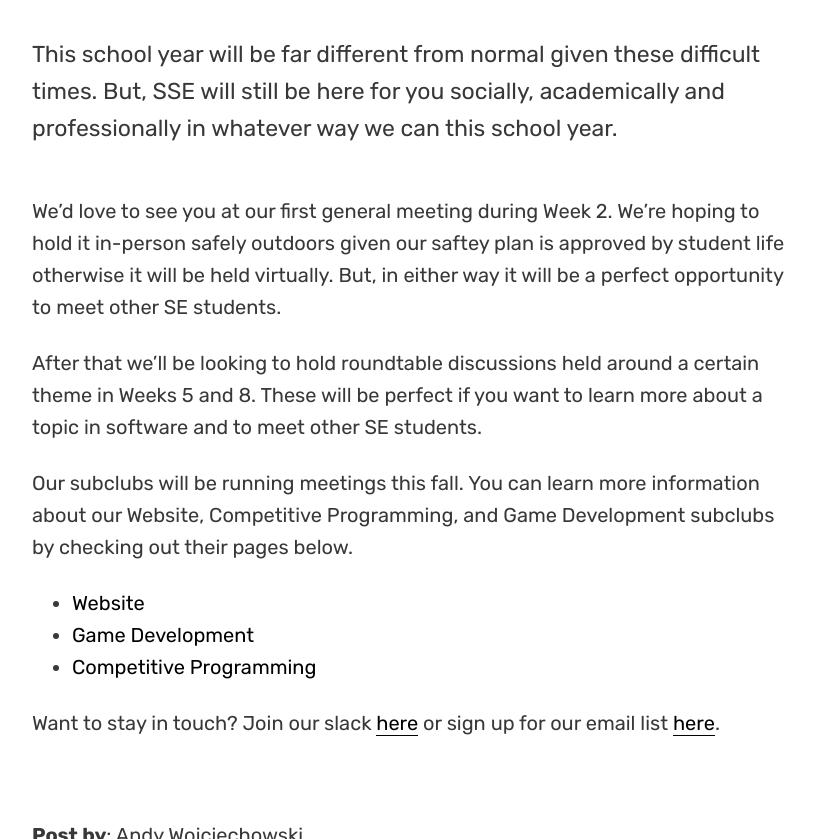
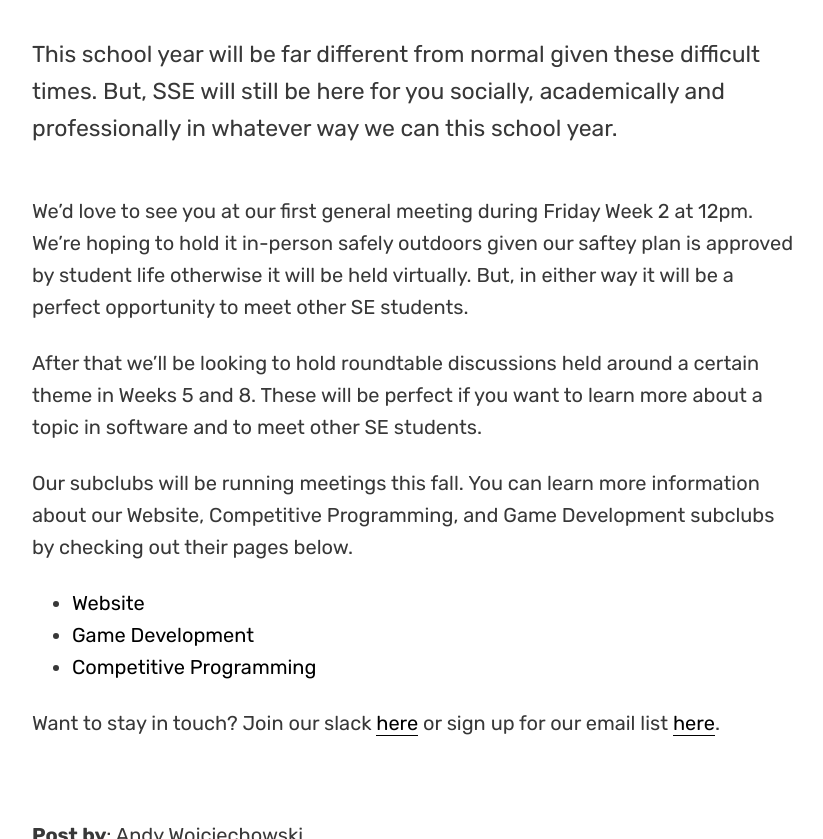
Before and after one commit to msoe-sse/msoe-sse.github.io, a Jekyll site: the page built from _posts/2020-09-01-Welcome-Back-2020-2021.md, in a window 1280 px wide and 900 px high, scrolled down 838 px, cut to the strip 61-900 px from the top of the window. Shown: the whole strip, without its empty margins (224-1047 px from the left). Built offline with Jekyll 4.4.1, drawn with Linux system fonts in a browser that asks for light colours; nearby versions of some CDN libraries; some web fonts are replaced.

Commit message:
Adding the time for the first general meeting

```diff
--- a/_posts/2020-09-01-Welcome-Back-2020-2021.md
+++ b/_posts/2020-09-01-Welcome-Back-2020-2021.md
@@ -12,7 +12,7 @@
 <!–-break-–>
 This school year will be far different from normal given these difficult times. But, SSE will still be here for you socially, academically and professionally in whatever way we can this school year.
 
-We'd love to see you at our first general meeting during Week 2. We're hoping to hold it in-person safely outdoors given our saftey plan is approved by student life otherwise it will be held virtually. But, in either way it will be a perfect opportunity to meet other SE students.
+We'd love to see you at our first general meeting during Friday Week 2 at 12pm. We're hoping to hold it in-person safely outdoors given our saftey plan is approved by student life otherwise it will be held virtually. But, in either way it will be a perfect opportunity to meet other SE students.
 
 After that we'll be looking to hold roundtable discussions held around a certain theme in Weeks 5 and 8. These will be perfect if you want to learn more about a topic in software and to meet other SE students.
 
```
